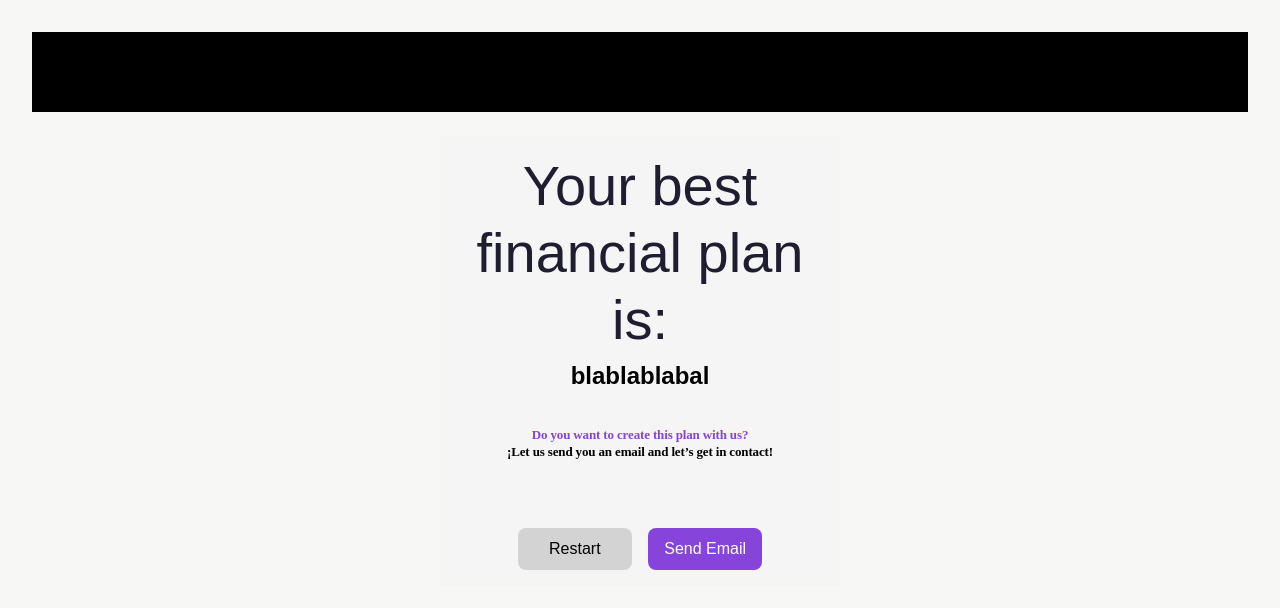
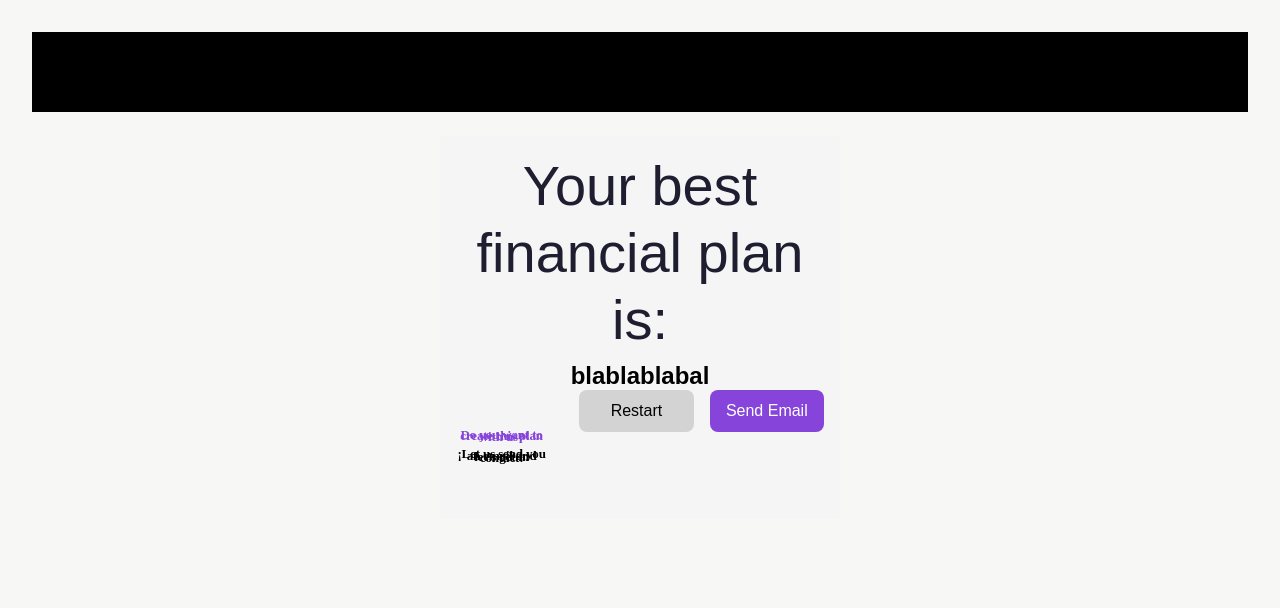
Before and after one commit to viegosabroso/UbankFinal, a React (Vite) app in the folder Ubank/: page /Plan in a window 1280 px wide. Shown: the top 608 px of the page. Built offline with nearby package versions, Linux system fonts and the light colour scheme.

Commit message:
Style: CardContainer

```diff
--- a/Ubank/src/pages/FinantialPlan/FinantialPlan.css
+++ b/Ubank/src/pages/FinantialPlan/FinantialPlan.css
@@ -141,6 +141,10 @@ body {
     margin-bottom: 44px; /* Espacio entre el texto y los botones */
 }
 
+.Container_Text{
+    display: flex;
+    flex-direction: column;
+}
 /* Contenedor de botones */
 .button-container {
     display: flex;
@@ -176,9 +180,12 @@ body {
 /* Responsividad para pantallas más grandes */
 @media (min-width: 1024px) {
 
-
+    .Container_Text{
+        display: flex;
+        flex-direction: column;
+    }
     .card-container {
-        flex-direction: column; /* Cambia la dirección a horizontal */
+        flex-direction: row; /* Cambia la dirección a horizontal */
         justify-content: center; /* Centra las tarjetas */
         justify-content: center;
         gap: 32px; /* Espaciado mayor entre tarjetas */
@@ -192,6 +199,11 @@ body {
 
 /* Media Queries para diferentes tamaños de pantalla */
 @media (min-width: 768px) {
+
+    .Container_Text{
+        display: flex;
+        flex-direction: column;
+    }
     .financial-plan-container {
         padding: 32px;
     }
@@ -206,6 +218,11 @@ body {
 }
 
 @media (min-width: 1920px) {
+
+    .Container_Text{
+        display: flex;
+        flex-direction: column;
+    }
     .financial-plan-container {
         display: flex;
         flex-direction: column;
```
